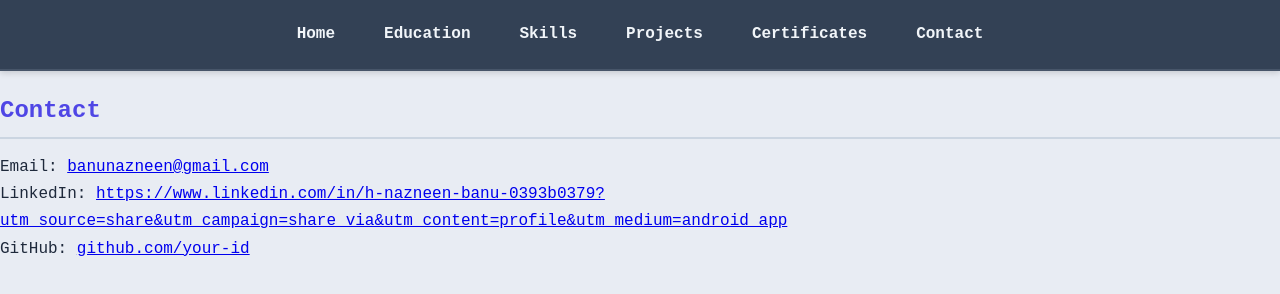
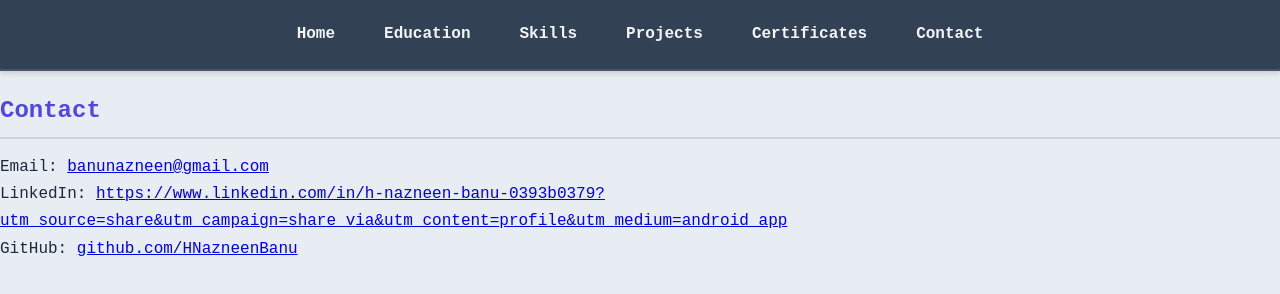
Before and after one commit to HNazneenBanu/HNazneenBanu.github.io, a plain HTML site: page contact.html in a window 1280 px wide. Drawn offline with Linux system fonts and the light colour scheme.

Commit message:
Update contact.html

```diff
--- a/contact.html
+++ b/contact.html
@@ -19,6 +19,6 @@
   <h2>Contact</h2>
   <p>Email: <a href="banunazneen@gmail.com">banunazneen@gmail.com</a></p>
   <p>LinkedIn: <a href="https://www.linkedin.com/in/h-nazneen-banu-0393b0379?utm_source=share&utm_campaign=share_via&utm_content=profile&utm_medium=android_app">https://www.linkedin.com/in/h-nazneen-banu-0393b0379?utm_source=share&utm_campaign=share_via&utm_content=profile&utm_medium=android_app</a></p>
-  <p>GitHub: <a href="#">github.com/your-id</a></p>
+  <p>GitHub: <a href="https://github.com/HNazneenBanu">github.com/HNazneenBanu</a></p>
 </body>
 </html>
```
